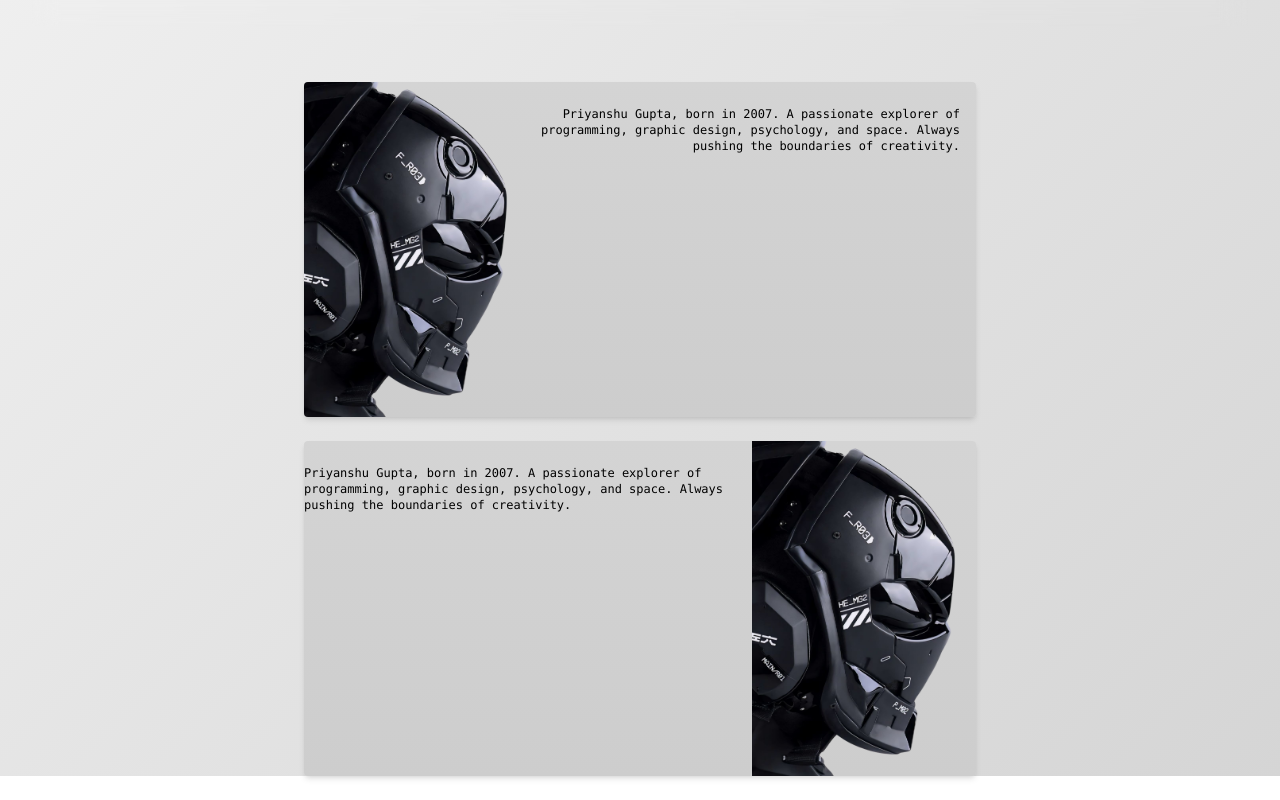
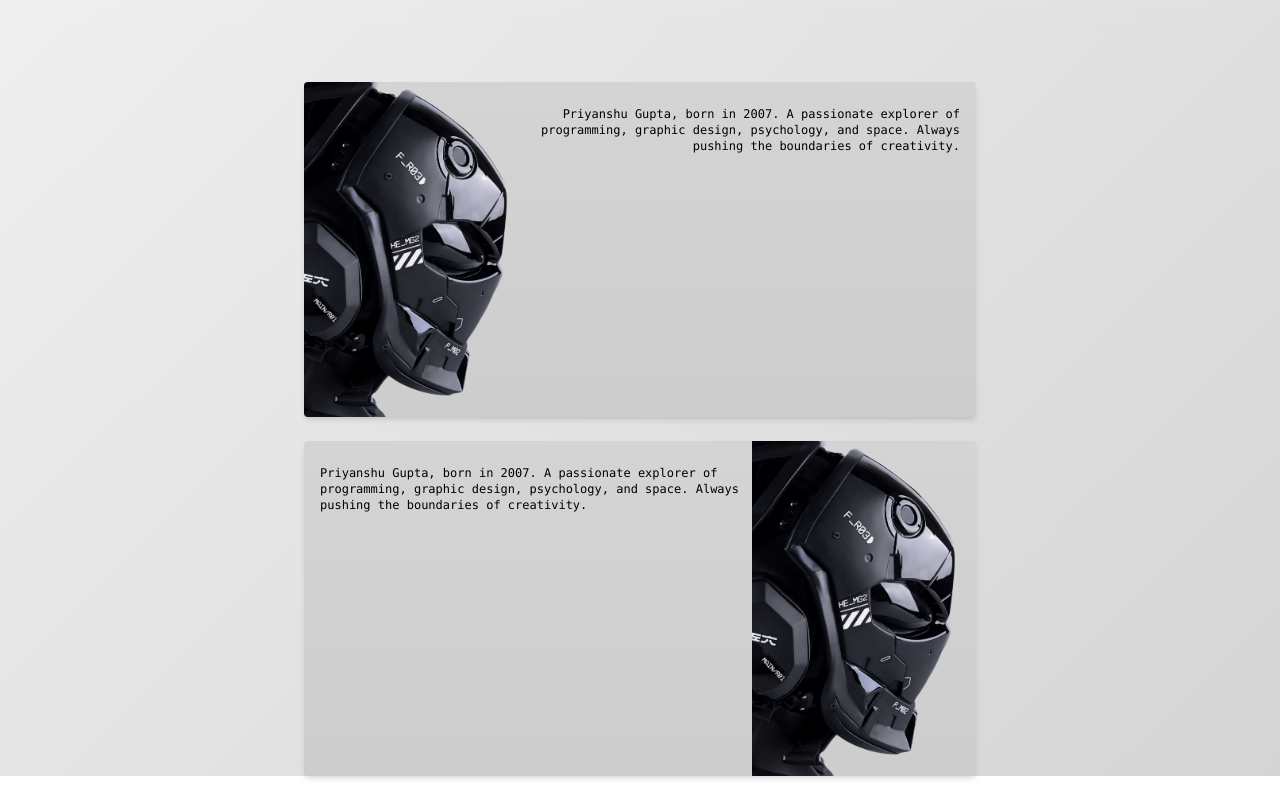
Before and after one commit to Priyansxu/Website, a Next.js app: page / in a window 1280 px wide. Shown: the part 485-1285 px from the top of the page. Built offline with nearby package versions, Linux system fonts and the light colour scheme.

Commit message:
Update index.js

```diff
--- a/pages/index.js
+++ b/pages/index.js
@@ -86,7 +86,7 @@ export default function Page() {
         className="object-cover h-full w-full"
       />
     </div>
-    <div className="flex-grow pr-4 text-black text-xs justify-center text-left place-items-center">
+    <div className="flex-grow pl-4 text-black text-xs justify-center text-left place-items-center">
       <p className="my-2 py-4">
         Priyanshu Gupta, born in 2007. A passionate explorer of programming, graphic design, psychology, and space. Always pushing the boundaries of creativity.
       </p>
```
